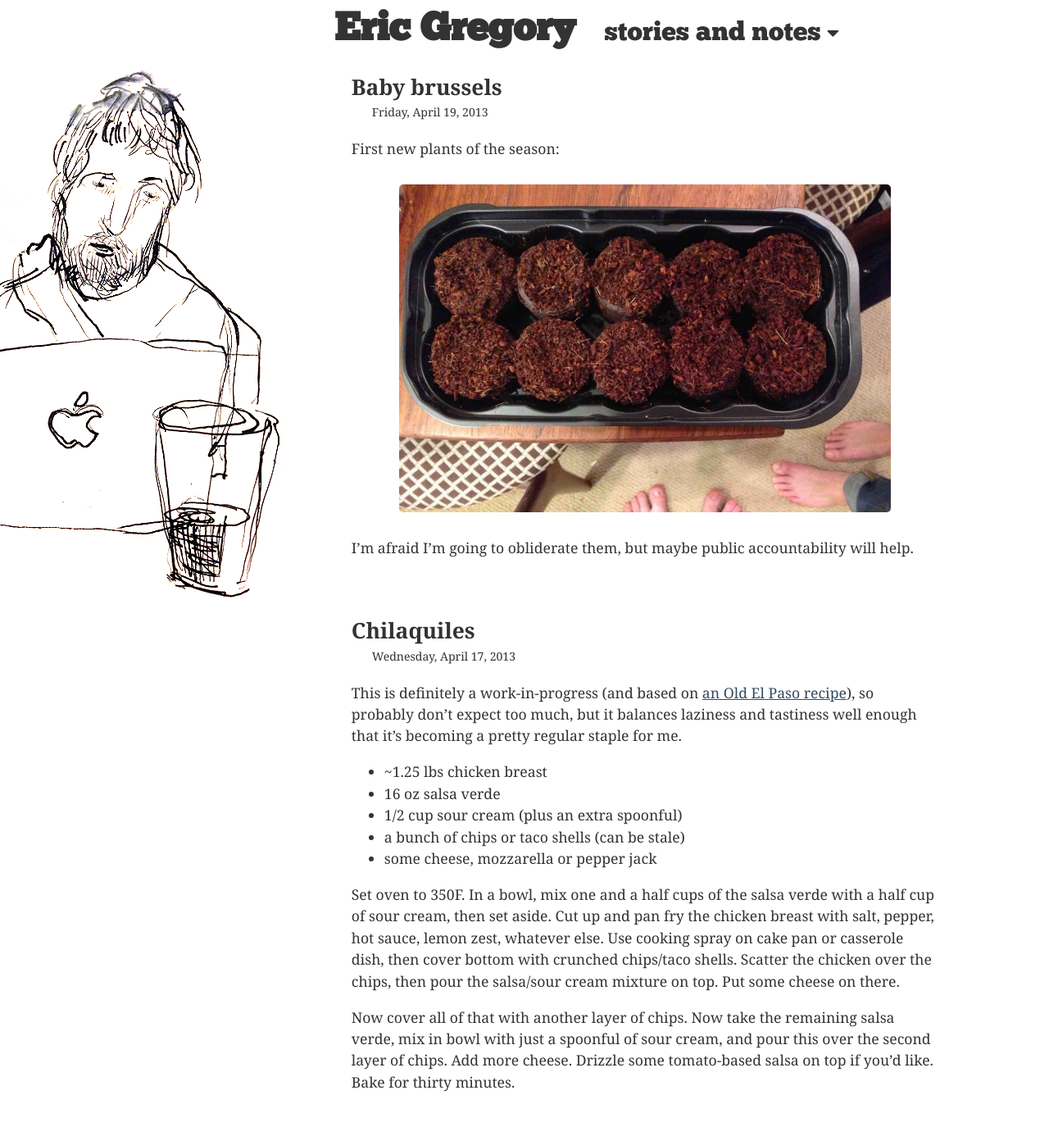
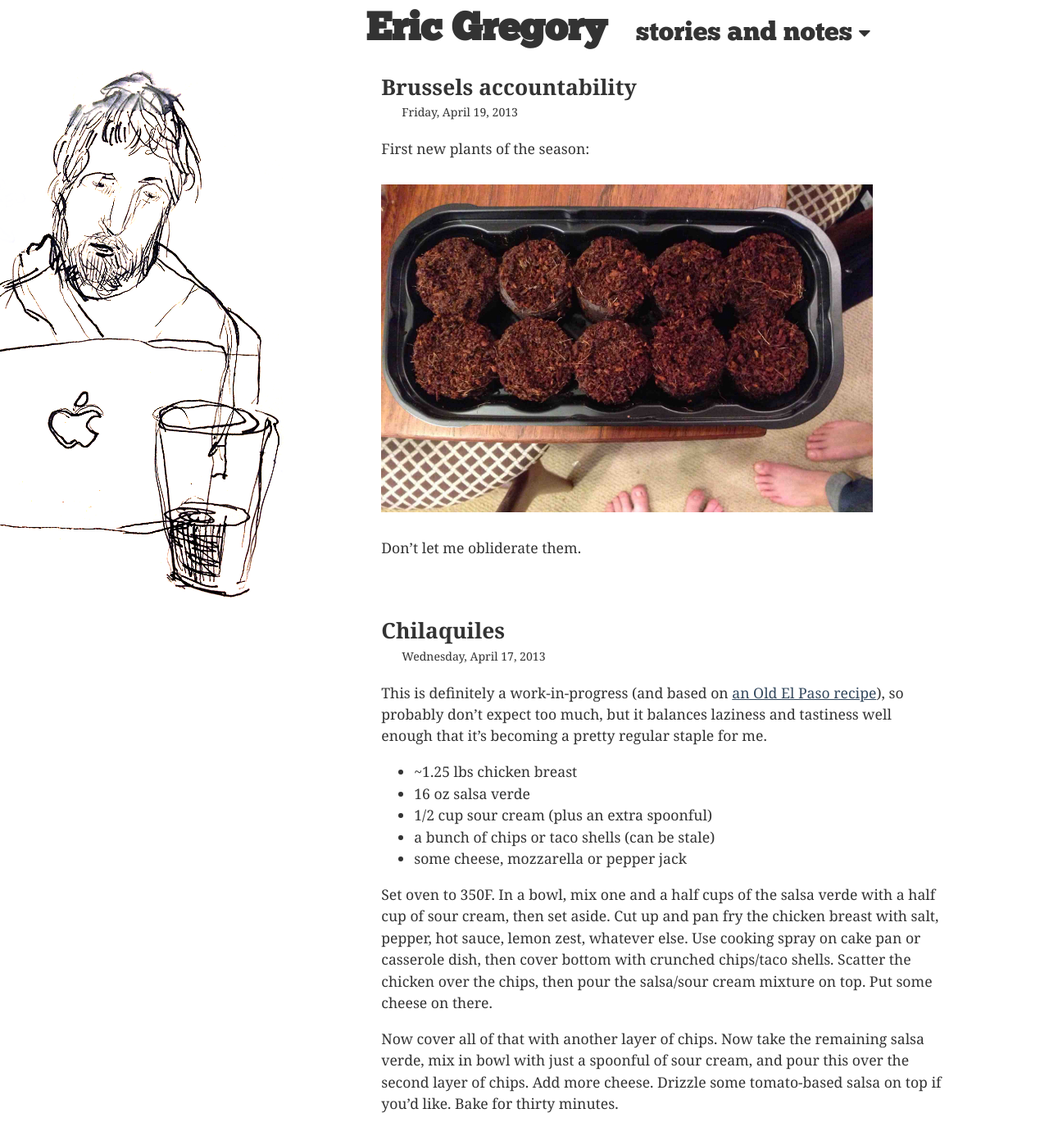
Before and after one commit to ericgregory/ericgregory.github.com, a Jekyll site: the page built from index.html, in a window 1280 px wide and 1400 px high. Shown: the top 1397 px of the window at 82% size. Built offline with Jekyll 4.4.1, drawn with Linux system fonts in a browser that asks for light colours; nearby versions of some CDN libraries; Markdown is read by kramdown in place of the engine named in the settings; the list of posts is cut into pages by our own code; some of the changed text lies outside the part shown.

Commit message:
Displaying some images differently, other fiddly bits

```diff
--- a/_posts/2013-04-19-brussels.md
+++ b/_posts/2013-04-19-brussels.md
@@ -1,12 +1,12 @@
 ---
 layout: post
-title: "Baby brussels"
+title: "Brussels accountability"
 category: daily
 ---
 <p></p>
 First new plants of the season:
 <p></p>
 
-<img src="{{ ASSET_PATH }}/images/11.jpg" class="img-rounded" style="border-radius: 5px; display: block; margin-left: auto; margin-right: auto; margin-top: 30px; margin-bottom: 30px;">
+<img src="{{ ASSET_PATH }}/images/11.jpg" style="display: block; margin-left: 0px; margin-right: auto; margin-top: 30px; margin-bottom: 30px;">
 
-I'm afraid I'm going to obliderate them, but maybe public accountability will help.
+Don't let me obliderate them.
--- a/css/stylesheet.css
+++ b/css/stylesheet.css
@@ -64,7 +64,7 @@ article a:visited {
 }
 
 .rcolumn {
-	padding-left: 30%;
+	padding-left: 33%;
 }
 
 .shuffle {
--- a/index.html
+++ b/index.html
@@ -30,7 +30,7 @@ keywords: eric gregory,blog,writing,science fiction,html,css,javascript,programm
   {% endfor %}
 <div class="back">
     {% if paginator.next_page %}
-      <a href="/page{{paginator.next_page}}" style="text-decoration: none; color: #333333;">&laquo; Back in time</a>
+      <a href="/page{{paginator.next_page}}" style="text-decoration: none; color: #333333;"><i class="icon-chevron-left icon-2x"></i></a>
     {% endif %}
   </div>
 
@@ -44,7 +44,7 @@ keywords: eric gregory,blog,writing,science fiction,html,css,javascript,programm
           /
         {% else %}
           /page{{ paginator.previous_page }}
-        {% endif %}" style="text-decoration: none; color: #333333;">Forward in time &raquo;</a></div>
+        {% endif %}" style="text-decoration: none; color: #333333;"><i class="icon-chevron-right icon-2x"></i></a></div>
     {% endif %}
 
     {% if paginator.previous_page %}
```
Also changed, not shown: _posts/2013-04-09-soundsuit.md (+1 -1 lines), _posts/2013-04-11-command-line.md (+3 -0 lines), _posts/2013-04-16-open-streets.md (+1 -1 lines).
